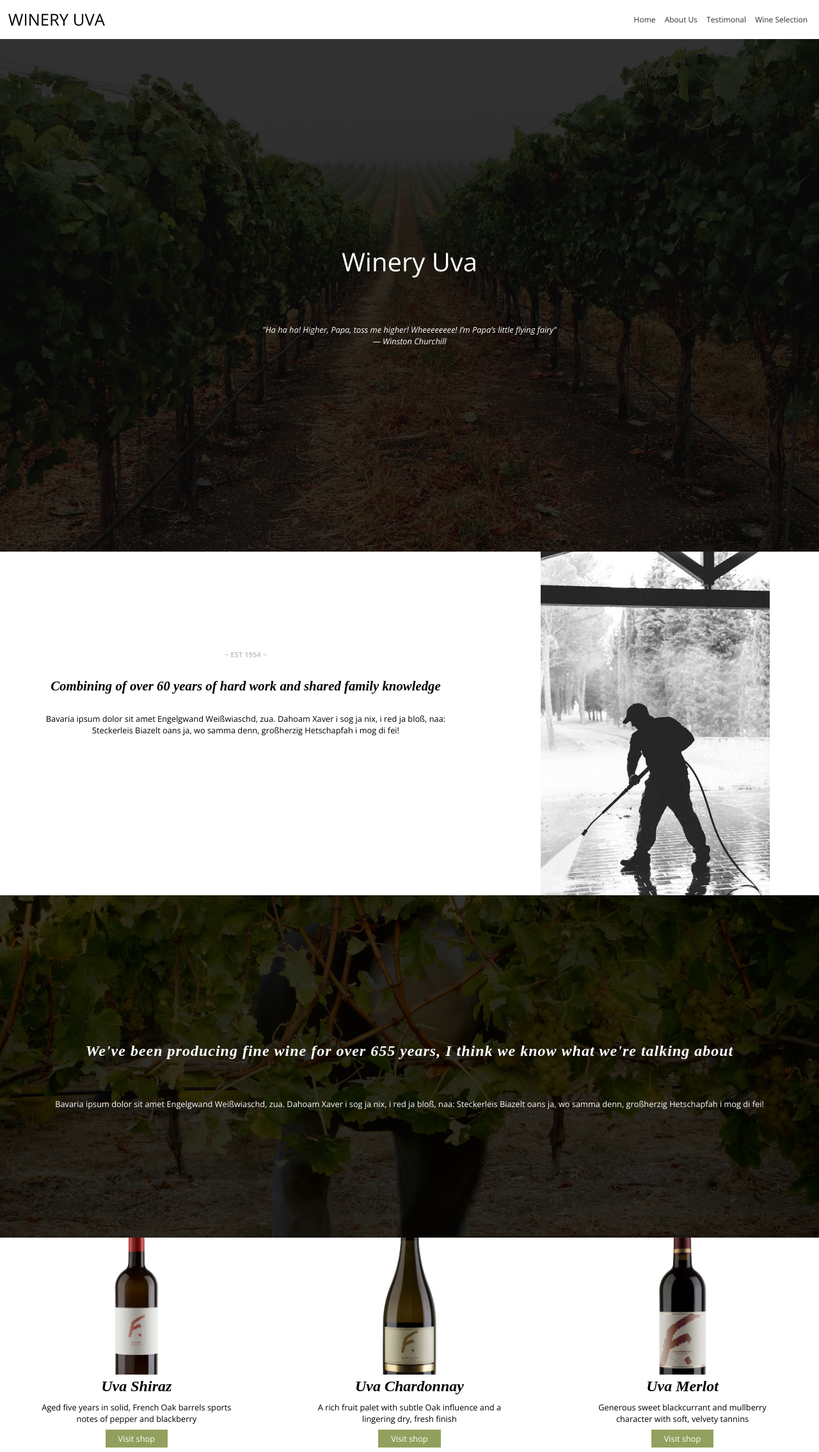
After one commit to kieranypyne/kieranypyne.github.io, a PHP site: page /AustinCodingAcademy_Spring2016/Week4/ex3/index.html in a window 1280 px wide. The commit adds this page. Shown: the whole page at 64% size. Run offline with PHP 8.4, Linux system fonts and the light colour scheme.

Commit message:
fingers crossed this works

```diff
--- a/AustinCodingAcademy_Spring2016/Templates/BASICHTML.html
+++ b/AustinCodingAcademy_Spring2016/Templates/BASICHTML.html
@@ -2,6 +2,12 @@
 <html>
     <head>
         <title>TEMPLATE</title>
+        <!--reset-->
+
+        <link rel="stylesheet" href="css/reset.css" type="text/css">
+
+        <!--my styles -->
+
         <link rel="stylesheet" href="css/style.css" type="text/css">
 
     </head>
--- /dev/null
+++ b/AustinCodingAcademy_Spring2016/Week4/ex3/css/reset.css
@@ -0,0 +1,20 @@
+html, body, div, span, applet, object, iframe,
+h1, h2, h3, h4, h5, h6, p, blockquote, pre,
+a, abbr, acronym, address, big, cite, code,
+del, dfn, em, img, ins, kbd, q, s, samp,
+small, strike, strong, sub, sup, tt, var,
+b, u, i, center,
+dl, dt, dd, ol, ul, li,
+fieldset, form, label, legend,
+table, caption, tbody, tfoot, thead, tr, th, td,
+article, aside, canvas, details, embed,
+figure, figcaption, footer, header, hgroup,
+menu, nav, output, ruby, section, summary,
+time, mark, audio, video {
+    margin: 0;
+    padding: 0;
+    border: 0;
+    font-size: 100%;
+    font: inherit;
+    vertical-align: baseline;
+}
--- /dev/null
+++ b/AustinCodingAcademy_Spring2016/Week4/ex3/css/style.css
@@ -0,0 +1,205 @@
+
+::-webkit-scrollbar {
+  width: 7px;
+  height: 7px;
+}
+::-webkit-scrollbar-button {
+  width: 0px;
+  height: 0px;
+}
+::-webkit-scrollbar-thumb {
+  background: #e1e1e1;
+  border: 79px none #ffffff;
+  border-radius: 50px;
+}
+::-webkit-scrollbar-thumb:hover {
+  background: #ffffff;
+}
+::-webkit-scrollbar-thumb:active {
+  background: #000000;
+}
+::-webkit-scrollbar-track {
+  background: #666666;
+  border: 3px none #ffffff;
+  border-radius: 50px;
+}
+::-webkit-scrollbar-track:hover {
+  background: #666666;
+}
+::-webkit-scrollbar-track:active {
+  background: #333333;
+}
+::-webkit-scrollbar-corner {
+  background: transparent;
+}
+
+body {
+    font-family: 'Open Sans', sans-serif;
+}
+
+nav {
+    padding: 1% 1%;
+    width: 98%;
+}
+
+h1 {
+    font-size: 1.6em;
+    float: left;
+    text-transform: uppercase;
+}
+
+nav li {
+    display: inline-block;
+    padding-top: 5px;
+}
+
+ul {
+    float: right;
+}
+
+.clearfix:after {
+    clear: both;
+    content: ".";
+    display: block;
+    height: 0;
+    line-height: 0;
+    visibility: hidden;
+}
+
+li > a {
+    text-decoration: none;
+    color: #2f2f2f;
+    font-size: .75em;
+    margin: 5px;
+}
+
+li > a:hover {
+    color: darkgreen;
+    text-decoration: underline;
+    transition: all 2s;
+}
+
+main {
+    background-image: url(../img/wine-bg.jpg);
+    background-size: cover;
+    text-align: center;
+    color: white;
+}
+
+main > div {
+    background-color: rgba(0, 0, 0, .8);
+    padding: 40vh 0vh;
+}
+
+h2 {
+    font-size: 2.5em;
+}
+
+#quote {
+    font-size: .8em;
+    font-style: italic;
+    padding-top: 70px;
+}
+
+.twobox {
+    width: 100%;
+
+}
+
+.twobox div:first-child {
+    width: 60%;
+    float: left;
+    text-align: center;
+}
+
+.twobox div:nth-child(2) {
+    width: 40%;
+    float: left;
+}
+
+.twobox img {
+    width: 70%;
+    margin-left: 15%;
+    margin-bottom: -5px;
+}
+
+h3 {
+    font-family: serif;
+    font-size: 1.3em;
+    font-weight: bolder;
+    font-style: oblique;
+    padding: 30px 40px;
+}
+
+#onebox > p:first-child {
+    color: #C7C8C7;
+    font-size: .7em;
+    font-weight: 800;
+    padding-top: 20%;
+}
+
+#onebox > p:nth-child(3) {
+    font-size: .8em;
+    padding: 0px 40px;
+}
+
+#darkbox2 {
+    background-image: url(../img/wine13.jpg);
+    text-align: center;
+    background-size: cover;
+    color: white;
+}
+
+#darkbox2 > div {
+    background-color: rgba(0, 0, 0, .8);
+    padding: 25vh 0vh;
+}
+
+h4 {
+    font-size: 1.5em;
+    font-family: serif;
+    font-style: oblique;
+    font-weight: bold;
+    letter-spacing: 1px;
+    padding: 30px;
+}
+
+#darkbox2 > div > p {
+    font-size: .8em;
+    padding-top: 30px;
+}
+
+.threebox > div {
+    float: left;
+    width: 33.33%;
+    text-align: center;
+}
+
+.threebox > div > img {
+    width: 20%;
+}
+
+h5 {
+    font-family: serif;
+    font-size: 1.5em;
+    font-style: oblique;
+    font-weight: bold;
+}
+
+.threebox > div > p {
+    font-size: .8em;
+    padding: 10px 60px 10px
+}
+
+div > a {
+    padding: 5px 20px;
+    background-color: #91A05D;
+    color: white;
+    text-decoration: none;
+    font-size: .8em;
+}
+
+div > a:hover {
+    background-color: #74804a;
+    transition: all 1s;
+}
--- /dev/null
+++ b/AustinCodingAcademy_Spring2016/Week4/ex3/index.html
@@ -0,0 +1,116 @@
+<!DOCTYPE html>
+<html>
+
+<head>
+    <title>Winery Time</title>
+
+    <link href='https://fonts.googleapis.com/css?family=Open+Sans:400,700,400italic,700italic' rel='stylesheet' type='text/css'>
+
+
+    <!--reset-->
+
+    <link rel="stylesheet" href="css/reset.css" type="text/css">
+
+    <!--my styles -->
+
+    <link rel="stylesheet" href="css/style.css" type="text/css">
+
+</head>
+
+<body>
+    <nav class="clearfix">
+        <h1>Winery Uva</h1>
+
+        <ul>
+            <li><a href="#">Home</a></li>
+            <li><a href="#">About Us</a></li>
+            <li><a href="#">Testimonal</a></li>
+            <li><a href="#">Wine Selection</a></li>
+        </ul>
+
+    </nav>
+
+    <main>
+
+        <div>
+
+            <h2>Winery Uva</h2>
+
+            <p id="quote">"Ha ha ha! Higher, Papa, toss me higher! Wheeeeeeee! I’m Papa’s little flying fairy"
+            <br>— Winston Churchill</p>
+
+        </div>
+
+    </main>
+
+    <div class="twobox clearfix">
+
+        <div id="onebox">
+
+            <p>~ EST 1954 ~</p>
+            <h3>Combining of over 60 years of hard work and shared family knowledge</h3>
+            <p>Bavaria ipsum dolor sit amet Engelgwand Weißwiaschd, zua. Dahoam Xaver i sog ja nix, i red ja bloß, naa: Steckerleis Biazelt oans ja, wo samma denn, großherzig Hetschapfah i mog di fei!</p>
+
+        </div>
+
+        <div>
+
+            <img src="img/wine16.jpg" alt="guy powerwashing" title="what a hoser"/>
+
+        </div>
+
+    </div>
+
+    <div id="darkbox2">
+
+        <div>
+
+            <h4>We've been producing fine wine for over 655 years, I think we know what we're talking about</h4>
+
+            <p>Bavaria ipsum dolor sit amet Engelgwand Weißwiaschd, zua. Dahoam Xaver i sog ja nix, i red ja bloß, naa: Steckerleis Biazelt oans ja, wo samma denn, großherzig Hetschapfah i mog di fei!</p>
+
+        </div>
+
+    </div>
+
+    <div class="threebox clearfix">
+
+        <div>
+            <img src="img/wine3.jpg"/>
+
+            <h5>Uva Shiraz</h5>
+
+            <p>Aged five years in solid, French Oak barrels sports notes of pepper and blackberry</p>
+
+            <a href="#">Visit shop</a>
+
+        </div>
+
+        <div>
+            <img src="img/wine6.jpg"/>
+
+            <h5>Uva Chardonnay</h5>
+
+            <p>A rich fruit palet with subtle Oak influence and a lingering dry, fresh finish</p>
+
+            <a href="#">Visit shop</a>
+
+        </div>
+
+        <div>
+            <img src="img/wine7.jpg"/>
+
+            <h5>Uva Merlot</h5>
+
+            <p>Generous sweet blackcurrant and mullberry character with soft, velvety tannins</p>
+
+            <a href="#">Visit shop</a>
+
+        </div>
+
+    </div>
+
+
+</body>
+
+</html>
--- a/index.html
+++ b/index.html
@@ -109,7 +109,7 @@
 
             <p><a href="#">N/A</a></p>
 
-            <p><a href="/AustinCodingAcademy_Spring2016/Week4/Homework1/page%25201/index.html">Homework</a></p>
+            <p><a href="kieranypyne.github.io/AustinCodingAcademy_Spring2016/Week4/Homework1/page 1/index.html">Homework</a></p>
 
 
         </div>
@@ -121,7 +121,7 @@
 
             <p><a href="#">N/A</a></p>
 
-            <p><a href="#">homework to be announced</a></p>
+            <p><a href="/AustinCodingAcademy_Spring2016/Week4/ex3/index.html">Homework</a></p>
 
 
         </div>
```
Also changed, not shown: AustinCodingAcademy_Spring2016/Templates/css/reset.css (added, +20 -0 lines), AustinCodingAcademy_Spring2016/Week4/Homework1/page 1/css/style.css (+5 -8 lines), AustinCodingAcademy_Spring2016/Week4/ex2/css/reset.css (added, +20 -0 lines), AustinCodingAcademy_Spring2016/Week4/ex2/css/style.css (added, +14 -0 lines), AustinCodingAcademy_Spring2016/Week4/ex2/index.html (added, +28 -0 lines), AustinCodingAcademy_Spring2016/Week4/ex2/fonts/BELL.TTF (added), AustinCodingAcademy_Spring2016/Week4/ex2/fonts/Dry Brush.ttf (added), AustinCodingAcademy_Spring2016/Week4/ex2/fonts/readme.txt (added), AustinCodingAcademy_Spring2016/Week4/ex3/img/wine-bg.jpg (added), AustinCodingAcademy_Spring2016/Week4/ex3/img/wine13.jpg (added), AustinCodingAcademy_Spring2016/Week4/ex3/img/wine16.jpg (added), AustinCodingAcademy_Spring2016/Week4/ex3/img/wine3.jpg (added), AustinCodingAcademy_Spring2016/Week4/ex3/img/wine6.jpg (added), AustinCodingAcademy_Spring2016/Week4/ex3/img/wine7.jpg (added).
